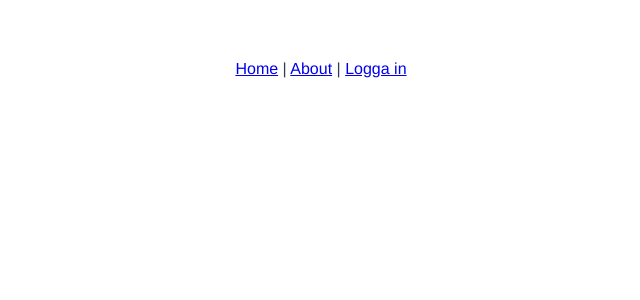
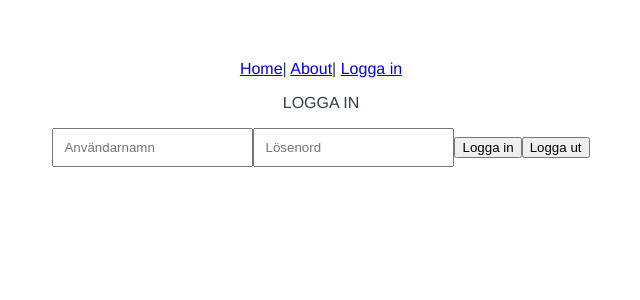
Before and after one commit to FranzenD/landsknekten26, a Vue app: page /#/login in a window 1280 px wide. Shown: the top 300 px of the page, without its empty margins (319-959 px from the left). Built offline with nearby package versions, Linux system fonts and the light colour scheme; no server answers.

Commit message:
Formatted with prettier. Added logout. Added onAuthStateChanged event.

```diff
--- a/src/main.js
+++ b/src/main.js
@@ -6,11 +6,15 @@ import firebase from 'firebase';
 import config from './firebase.config';
 
 Vue.config.productionTip = false;
+let app = '';
 
 firebase.initializeApp(config);
-
-new Vue({
-  store,
-  router,
-  render: h => h(App)
-}).$mount('#app')
+firebase.auth().onAuthStateChanged(() => {
+   if (!app) {
+      app = new Vue({
+         store,
+         router,
+         render: h => h(App)
+      }).$mount('#app');
+   }
+});
--- a/src/router.js
+++ b/src/router.js
@@ -1,5 +1,5 @@
 import Vue from 'vue';
-import firebase from 'firebase/app';
+import firebase from 'firebase';
 import Router from 'vue-router';
 import Home from './views/Home.vue';
 
@@ -47,7 +47,7 @@ router.beforeEach((to, from, next) => {
 
    if (requiresAuth && !currentUser) {
       next('login');
-	} else if (!requiresAuth && currentUser) {
+   } else {
       next();
    }
 });
--- a/src/views/About.vue
+++ b/src/views/About.vue
@@ -1,5 +1,5 @@
 <template>
-  <div class="about">
-    <h1>This is an about page</h1>
-  </div>
+   <div class="about">
+      <h1>This is an about page</h1>
+   </div>
 </template>
--- a/src/views/Home.vue
+++ b/src/views/Home.vue
@@ -1,18 +1,18 @@
 <template>
    <div class="home">
-    <img alt="Vue logo" src="../assets/logo.png">
-    <HelloWorld msg="Welcome to Your Vue.js App"/>
+      <img alt="Vue logo" src="../assets/logo.png" />
+      <HelloWorld msg="Welcome to Your Vue.js App" />
    </div>
 </template>
 
 <script>
    // @ is an alias to /src
-import HelloWorld from '@/components/HelloWorld.vue'
+   import HelloWorld from '@/components/HelloWorld.vue';
 
    export default {
       name: 'home',
       components: {
          HelloWorld
       }
-}
+   };
 </script>
--- a/src/views/Login.vue
+++ b/src/views/Login.vue
@@ -1,26 +1,29 @@
 <template>
    <div class="login">
       <p>LOGGA IN</p>
-        <input v-model="email" type="text" placeholder="Användarnamn">
-        <input v-model="password" type="password" placeholder="Lösenord">
+      <input v-model="email" type="text" placeholder="Användarnamn" />
+      <input v-model="password" type="password" placeholder="Lösenord" />
       <button @click="login">Logga in</button>
+      <button @click="logout">Logga ut</button>
    </div>
 </template>
 
 <script>
-import firebase from 'firebase';
+   import firebase from 'firebase/app';
 
    export default {
       name: 'login',
-    data(){
-        return{
+      data() {
+         return {
             email: '',
             password: ''
-        }
+         };
       },
       methods: {
-        login(){
-            firebase.auth().signInWithEmailAndPassword(this.email, this.password)
+         login() {
+            firebase
+               .auth()
+               .signInWithEmailAndPassword(this.email, this.password)
                .then(user => {
                   console.log('authenticated!');
                   this.$router.replace('/home');
@@ -31,16 +34,23 @@ export default {
                   const errorCode = error.code;
                   const errorMessage = error.message;
                   console.log(error);
-                console.log(`Error code: ${errorCode} message: ${errorMessage}`);
+                  console.log(
+                     `Error code: ${errorCode} message: ${errorMessage}`
+                  );
+               });
+         },
+         logout() {
+            firebase.auth().signOut().then(() => {
+                  alert('logged out');
                });
          }
       }
-}
+   };
 </script>
 
 <style lang="scss" scoped>
-.login{
-    input{
+   .login {
+      input {
          padding: 10px;
       }
    }
```
Also changed, not shown: src/App.vue (+4 -4 lines). Lines whose indentation alone changed are shown as unchanged.
